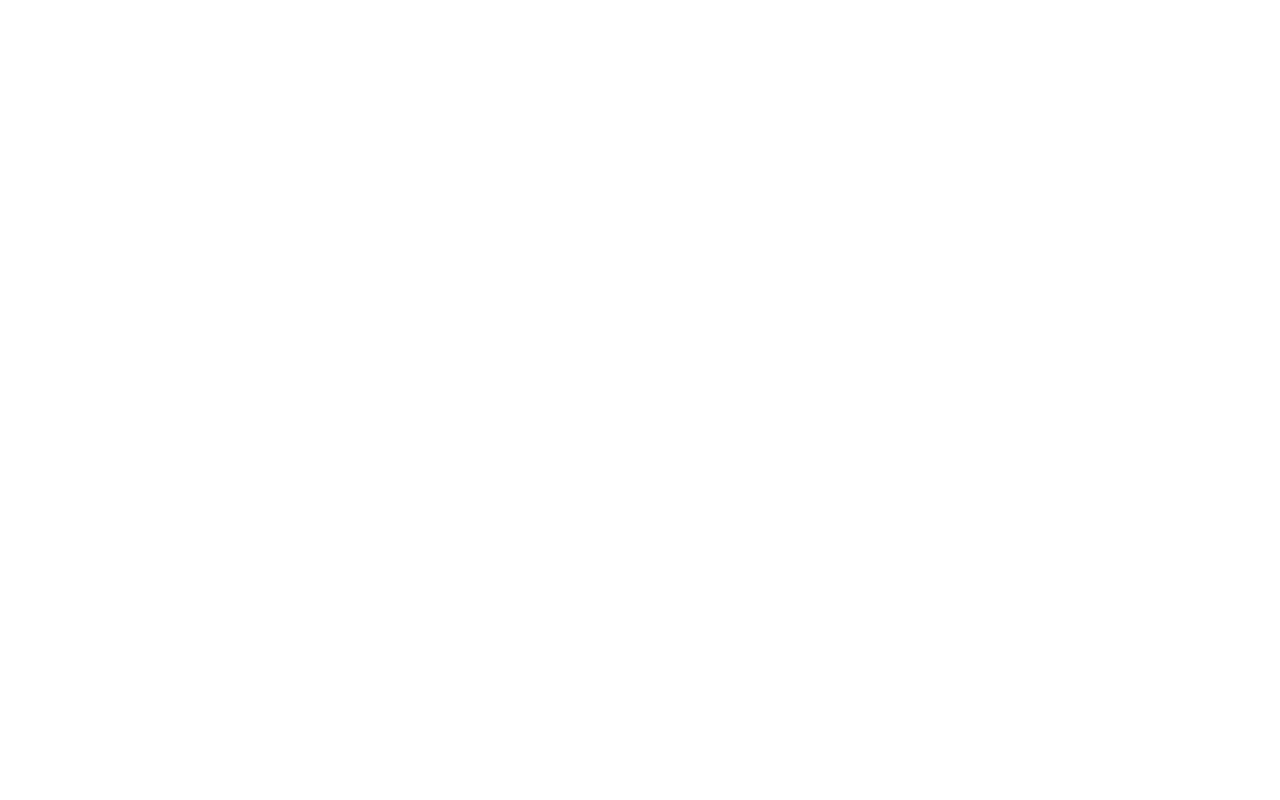
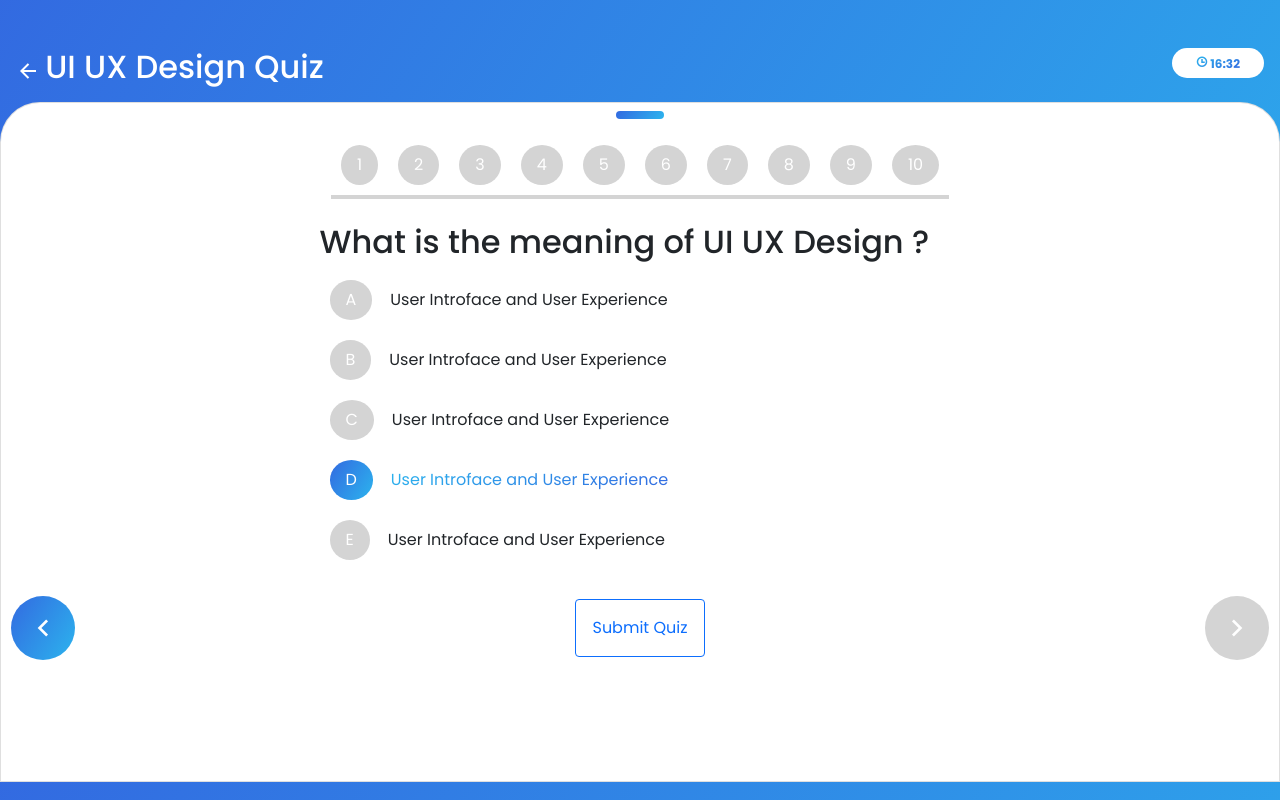
Before and after one commit to MoyinoluwaA/Team-quizzy, a plain HTML site: page quiz.html in a window 1280 px wide. Drawn offline with nearby package versions, Linux system fonts and the light colour scheme.

Commit message:
ft(quiz-page): added the quiz page
- worked on the quiz page
- all styles not yet complete

```diff
--- a/quiz.html
+++ b/quiz.html
@@ -1,5 +1,6 @@
 <!DOCTYPE html>
 <html lang="en">
+
 <head>
     <meta charset="UTF-8">
     <meta http-equiv="X-UA-Compatible" content="IE=edge">
@@ -7,12 +8,98 @@
     <title>Document</title>
     <link rel="preconnect" href="https://fonts.googleapis.com">
     <link rel="preconnect" href="https://fonts.gstatic.com" crossorigin>
-    <link href="https://fonts.googleapis.com/css2?family=Poppins:ital,wght@0,200;0,300;0,400;0,500;0,600;0,700;0,800;0,900;1,200;1,300;1,400;1,500;1,600;1,700;1,800;1,900&display=swap" rel="stylesheet">
-    <link href="https://cdn.jsdelivr.net/npm/bootstrap@5.1.3/dist/css/bootstrap.min.css" rel="stylesheet" integrity="sha384-1BmE4kWBq78iYhFldvKuhfTAU6auU8tT94WrHftjDbrCEXSU1oBoqyl2QvZ6jIW3" crossorigin="anonymous">
+    <link
+        href="https://fonts.googleapis.com/css2?family=Poppins:ital,wght@0,200;0,300;0,400;0,500;0,600;0,700;0,800;0,900;1,200;1,300;1,400;1,500;1,600;1,700;1,800;1,900&display=swap"
+        rel="stylesheet">
+    <link href="https://cdn.jsdelivr.net/npm/bootstrap@5.1.3/dist/css/bootstrap.min.css" rel="stylesheet"
+        integrity="sha384-1BmE4kWBq78iYhFldvKuhfTAU6auU8tT94WrHftjDbrCEXSU1oBoqyl2QvZ6jIW3" crossorigin="anonymous">
+    <link href="https://cdn.jsdelivr.net/npm/remixicon@2.5.0/fonts/remixicon.css" rel="stylesheet">
     <link rel='stylesheet' href='./styles.css' />
 </head>
-<body>
 
+<body class="quiz_body">
+    <div class="">
+        <div class="d-flex pt-5 pb-2 px-3 justify-content-between">
+            <div class="text-white">
+                <div class="row align-items-center">
+                    <i class="ri-arrow-left-line ri-xl col-1"></i>
+                    <h2 class="col-11">UI UX Design Quiz</h2>
+                </div>
+            </div>
+            <div class="">
+                <span class="badge rounded-pill bg-white px-sm-4 py-sm-2">
+                    <p class="timer p-0 m-0"><i class="ri-time-line col-4"></i> 16:32</p>
+                </span>
+            </div>
+        </div>
+    </div>
+    <div class="card " style="min-height:85vh; border-radius: 40px 40px 0 0;">
+        <span class="quiz_body d-flex py-1 px-4 rounded-pill mt-2  mb-3 text-center mx-auto"></span>
+        <ul class="nav justify-content-center nav_bar">
+            <li class="nav-item">
+                <a class="nav-link  active" aria-current="page" href="#1">1</a>
+            </li>
+            <li class="nav-item">
+                <a class="nav-link " href="#">2</a>
+            </li>
+            <li class="nav-item">
+                <a class="nav-link " href="#">3</a>
+            </li>
+            <li class="nav-item">
+                <a class="nav-link ">4</a>
+            </li>
+            <li class="nav-item">
+                <a class="nav-link ">5</a>
+            </li>
+            <li class="nav-item">
+                <a class="nav-link ">6</a>
+            </li>
+            <li class="nav-item">
+                <a class="nav-link ">7</a>
+            </li>
+            <li class="nav-item">
+                <a class="nav-link ">8</a>
+            </li>
+            <li class="nav-item">
+                <a class="nav-link ">9</a>
+            </li>
+            <li class="nav-item">
+                <a class="nav-link">10</a>
+            </li>
+        </ul>
+        <div class="container mt-4">
+            <div class="row justify-content-center">
+                <h2 class="col-lg-7">What is the meaning of UI UX Design ?</h2>
+                <ul class="list-unstyled col-lg-7">
+                    <li class="d-flex align-items-center">
+                        <p class="bg_gay rounded-circle">A</p>
+                        <p class="m-2">User Introface and User Experience</p>
+                    </li>
+                    <li class="d-flex align-items-center">
+                        <p class="bg_gay rounded-circle">B</p>
+                        <p class="m-2">User Introface and User Experience</p>
+                    </li>
+                    <li class="d-flex align-items-center">
+                        <p class="bg_gay rounded-circle">C</p>
+                        <p class="m-2">User Introface and User Experience</p>
+                    </li>
+                    <li class="d-flex align-items-center">
+                        <p class="bg_gay rounded-circle selected-round">D</p>
+                        <p class="m-2 selected-text">User Introface and User Experience</p>
+                    </li>
+                    <li class="d-flex align-items-center">
+                        <p class="bg_gay rounded-circle">E</p>
+                        <p class="m-2">User Introface and User Experience</p>
+                    </li>
+                </ul>
+            </div>
+        </div>
+        <div class="d-flex justify-content-between align-items-center">
+            <span class="bg_gay rounded-circle selected-round"><i class="ri-arrow-left-s-line ri-2x"></i></span>
+            <button type="button" class="btn btn-outline-primary p-3">Submit Quiz</button>
+            <span class="bg_gay rounded-circle"><i class="ri-arrow-right-s-line ri-2x"></i></span>
+        </div>
+    </div>
     <script src='./quiz.js'></script>
 </body>
 </html>
--- a/styles.css
+++ b/styles.css
@@ -1,3 +1,52 @@
 body {
-    font-family: 'Poppins', sans-serif;
+  font-family: "Poppins", sans-serif;
 }
+
+.quiz_body {
+  background: linear-gradient(122.76deg, #3550dc -35.72%, #27e9f7 172.73%);
+}
+.timer {
+  background: -webkit-linear-gradient(
+    122.76deg,
+    #3550dc -35.72%,
+    #27e9f7 172.73%
+  );
+  background-clip: text;
+  -webkit-background-clip: text;
+  -webkit-text-fill-color: transparent;
+}
+.nav_bar a {
+  background: #d4d4d4;
+  border-radius: 100%;
+  margin: 10px 10px;
+  color: white;
+}
+.nav_bar a:active {
+  background: linear-gradient(122.76deg, #3550dc -35.72%, #27e9f7 172.73%);
+}
+.nav_bar li {
+  border-bottom: 4px solid #d4d4d4;
+}
+.nav_bar li + :active {
+  border-bottom: 4px solid;
+  border-color: #3550dc;
+}
+.bg_gay {
+  background: #d4d4d4;
+  margin: 10px 10px;
+  color: white;
+  padding: 8px 16px;
+}
+.selected-round {
+  background: linear-gradient(122.76deg, #3550dc -35.72%, #27e9f7 172.73%);
+}
+.selected-text {
+  background: -webkit-linear-gradient(
+    122.76deg,
+    #3550dc -35.72%,
+    #27e9f7 172.73%
+  );
+  background-clip: text;
+  -webkit-background-clip: text;
+  -webkit-text-fill-color: transparent;
+}
```
